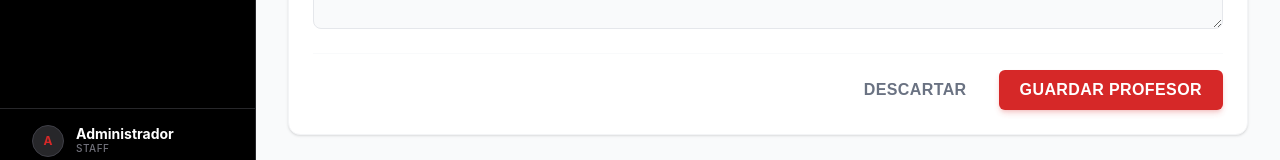
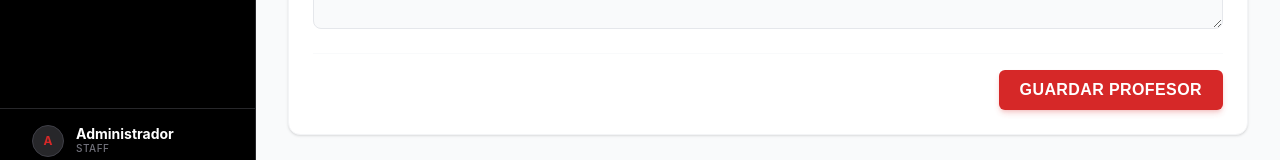
Before and after one commit to Pabloczurylo/LomasFight, a React (Vite) app: page /admin/profesores in a window 1280 px wide. Shown: the part 567-727 px from the top of the page. Built offline with nearby package versions, Linux system fonts and the light colour scheme; sample sign-in values are in the browser's storage.

Commit message:
Eliminé el botón DESCARTAR del formulario de creación de profesor ya que no tenía un propósito claro.

```diff
--- a/src/features/admin/components/TeacherForm.tsx
+++ b/src/features/admin/components/TeacherForm.tsx
@@ -12,11 +12,10 @@ interface TeacherFormProps {
     };
     onChange: (e: React.ChangeEvent<HTMLInputElement | HTMLTextAreaElement>) => void;
     onSave: () => void;
-    onDiscard: () => void;
     isEditing: boolean;
 }
 
-export function TeacherForm({ formData, onChange, onSave, onDiscard, isEditing }: TeacherFormProps) {
+export function TeacherForm({ formData, onChange, onSave, isEditing }: TeacherFormProps) {
     return (
         <div className="bg-white rounded-xl shadow-sm border border-gray-100 p-6">
             <div className="mb-6 border-b border-gray-100 pb-4">
@@ -65,9 +64,6 @@ export function TeacherForm({ formData, onChange, onSave, onDiscard, isEditing }
             </div>
 
             <div className="flex justify-end gap-3 pt-4 border-t border-gray-50">
-                <Button variant="ghost" className="text-gray-500 hover:text-gray-900 hover:bg-gray-100" onClick={onDiscard}>
-                    Descartar
-                </Button>
                 <Button onClick={onSave}>
                     {isEditing ? 'Actualizar Profesor' : 'Guardar Profesor'}
                 </Button>
--- a/src/features/admin/pages/TeachersPage.tsx
+++ b/src/features/admin/pages/TeachersPage.tsx
@@ -143,7 +143,6 @@ export default function TeachersPage() {
                 formData={formData}
                 onChange={handleInputChange}
                 onSave={handleSave}
-                onDiscard={handleDiscard}
                 isEditing={isEditing}
             />
 
```
